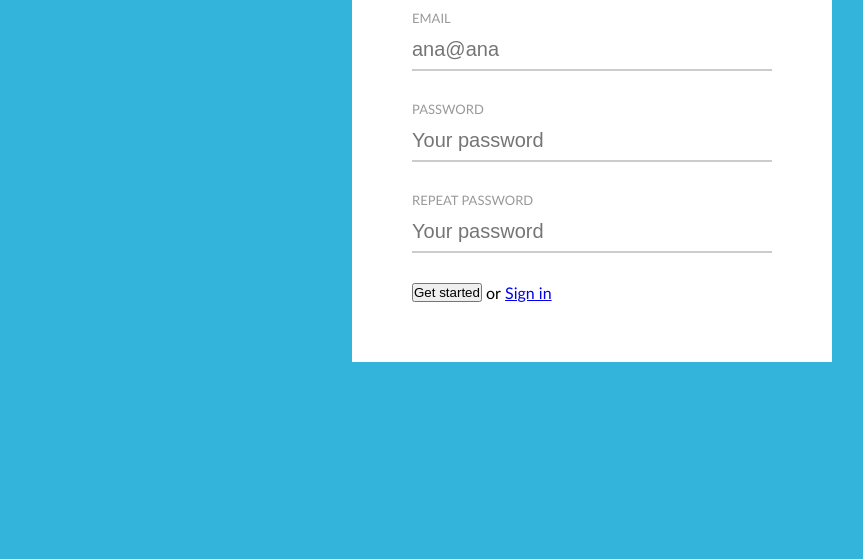
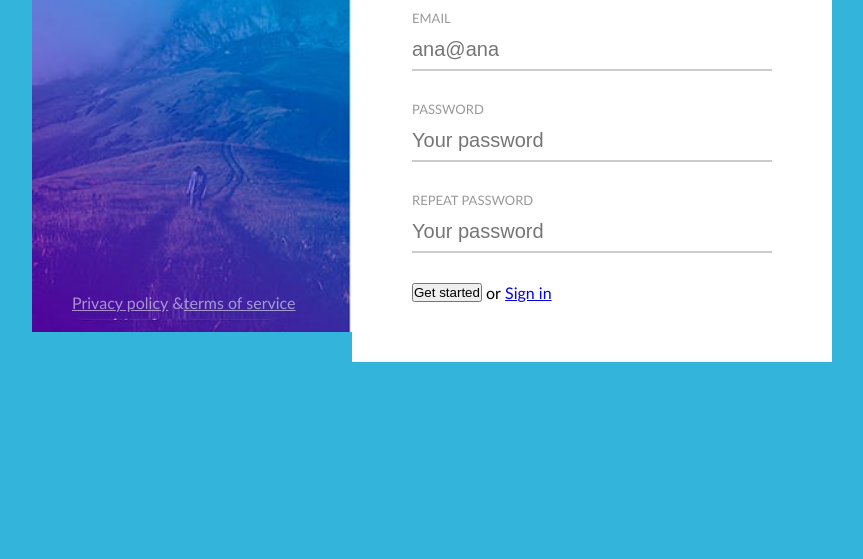
Before and after one commit to lauraMeiz/8-sign-up, a website: page index.html in a window 1280 px wide. Shown: the part 241-800 px from the top of the page, without its empty margins (208-1071 px from the left). Drawn offline with Linux system fonts and the light colour scheme.

Commit message:
Left column height #13

```diff
--- a/css/main.css
+++ b/css/main.css
@@ -15,6 +15,7 @@ body {
   width: 800px;
   margin-top: 100px;
   margin-left: calc(50% - 400px);
+  position: relative;
 }
 .container > .left-column {
   width: 40%;
@@ -26,11 +27,14 @@ body {
   background-position: center;
   background-repeat: no-repeat;
   background-size: cover;
+  position: absolute;
+  top: 30px;
+  bottom: 30px;
 }
 .container > .right-column {
   width: 60%;
   padding: 60px;
-  float: left;
+  float: right;
   background-color: #fff;
   position: relative;
 }
@@ -39,6 +43,8 @@ body {
 }
 .bottom-links {
   color: #fff8;
+  position: absolute;
+  bottom: 20px;
 }
 .bottom-links > .link {
   color: #fff8;
```
